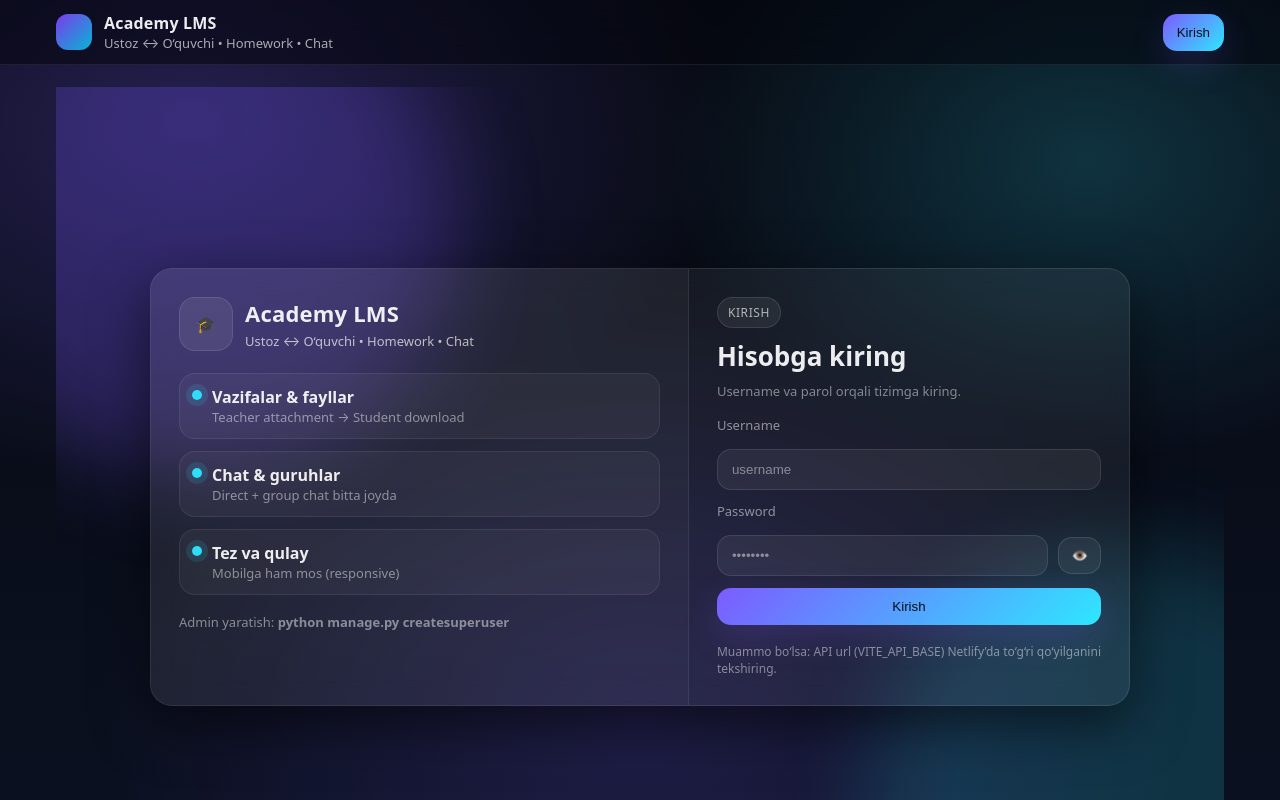
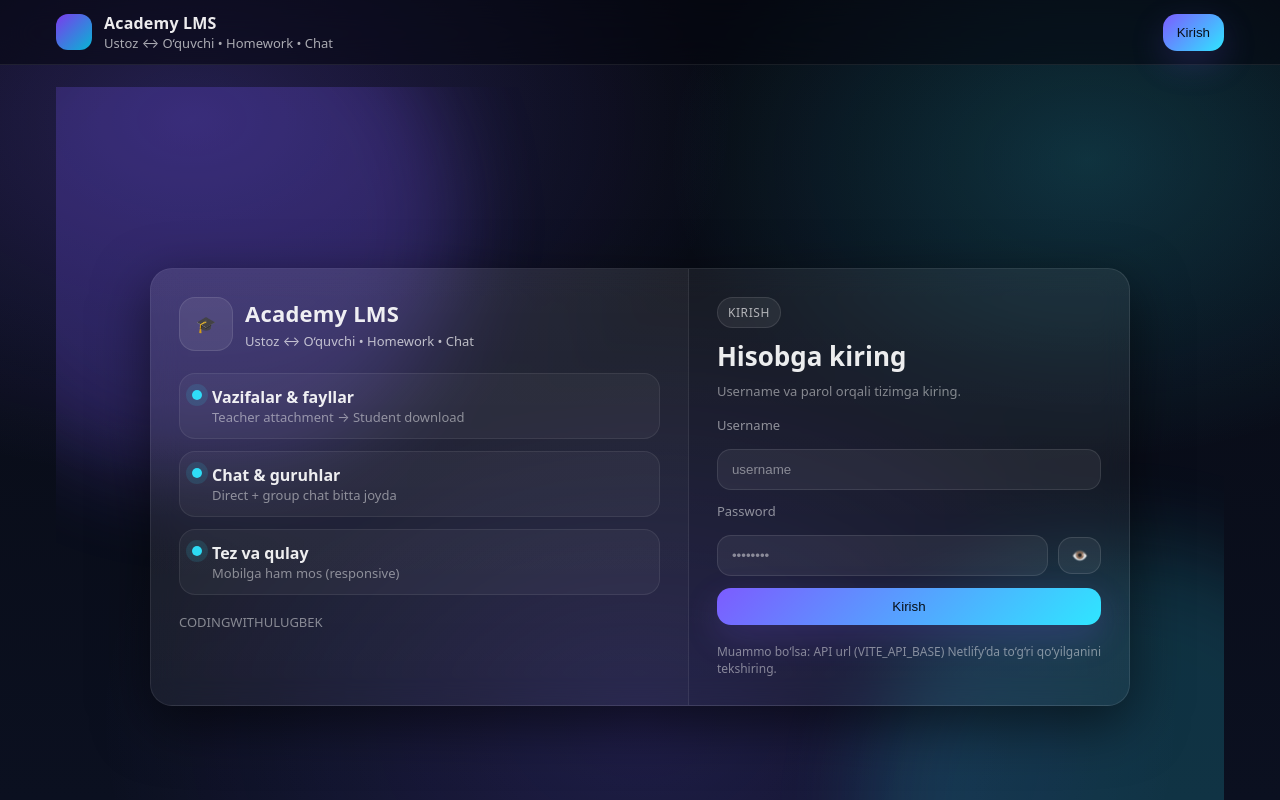
Before and after one commit to codingwithzafar/LMS, a Vue app in the folder frontend/: page /login in a window 1280 px wide. Shown: the top 800 px of the page. Built offline with nearby package versions, Linux system fonts and the light colour scheme; no server answers.

Commit message:
Improve login UI + global theme

```diff
--- a/frontend/src/assets/styles/theme.css
+++ b/frontend/src/assets/styles/theme.css
@@ -45,7 +45,6 @@ body {
 
 /* ✅ Sizda ishlatiladigan umumiy classlar bo‘lsa — chiroyli theme */
 .card {
-    background: var(--card);
     border: 1px solid var(--stroke);
     border-radius: var(--radius);
     box-shadow: var(--shadow);
--- a/frontend/src/views/LoginView.vue
+++ b/frontend/src/views/LoginView.vue
@@ -39,7 +39,7 @@
         </div>
 
         <div class="hint muted">
-          Admin yaratish: <b>python manage.py createsuperuser</b>
+          CODINGWITHULUGBEK
         </div>
       </div>
 
```
